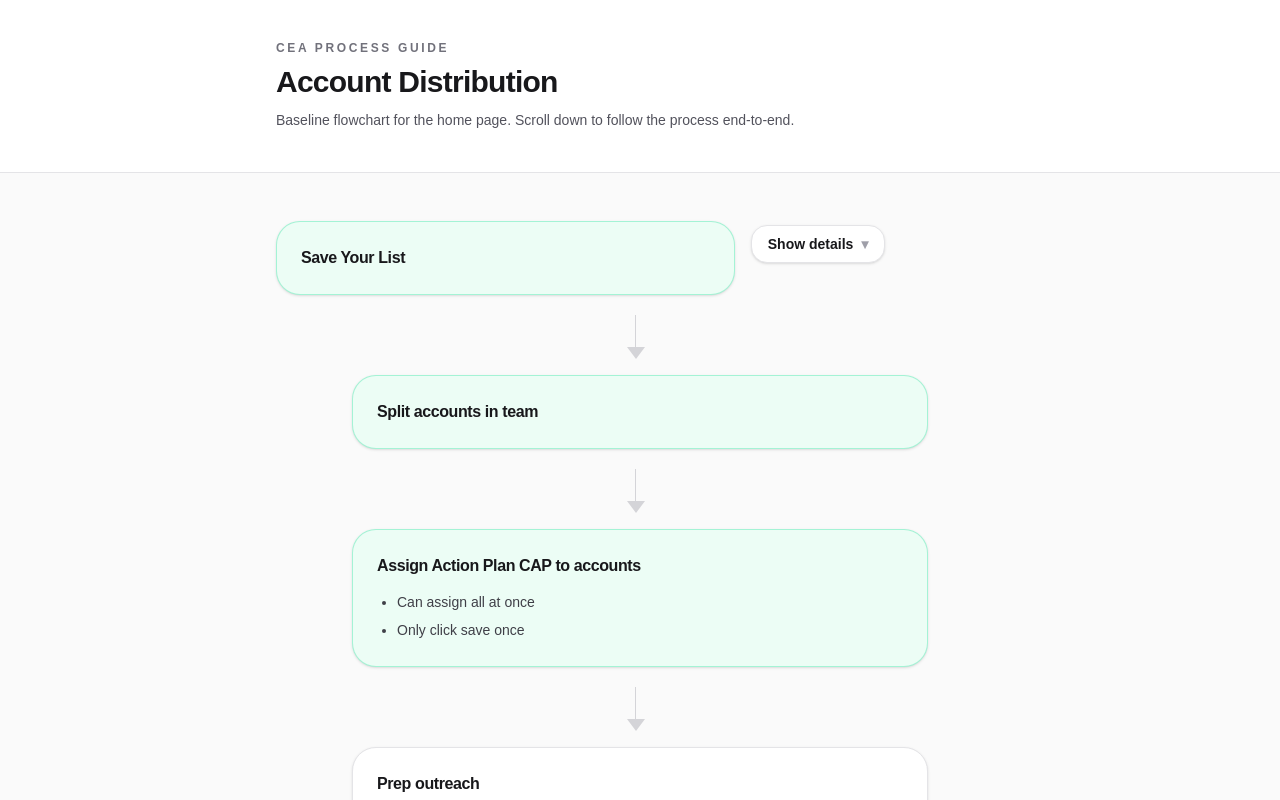
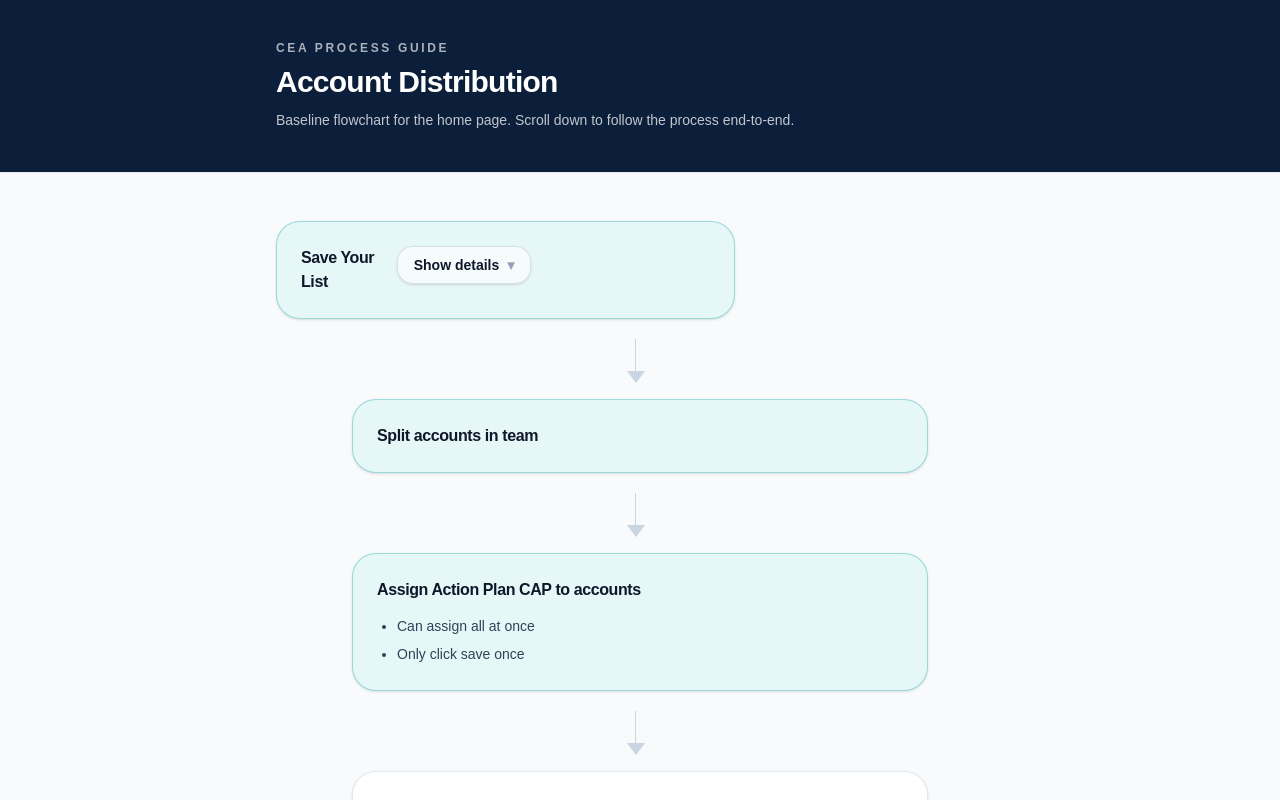
Before and after one commit to lugeorge8/ceaprocess, a Next.js app: page / in a window 1280 px wide. Shown: the top 800 px of the page. Built offline with nearby package versions, Linux system fonts and the light colour scheme.

Commit message:
Merrill-style theming + move details toggle into card

```diff
--- a/src/app/page.tsx
+++ b/src/app/page.tsx
@@ -11,20 +11,20 @@ type FlowCardProps = {
 function FlowCard({ title, bullets, tone = "neutral" }: FlowCardProps) {
   const toneCls =
     tone === "decision"
-      ? "border-amber-300/50 bg-amber-50"
+      ? "border-amber-300/40 bg-amber-50"
       : tone === "action"
-        ? "border-emerald-300/50 bg-emerald-50"
-        : "border-zinc-200 bg-white";
+        ? "border-[#0aa6a6]/35 bg-[#e6f7f7]"
+        : "border-slate-200 bg-white";
 
   return (
     <div
       className={`w-full max-w-xl rounded-3xl border p-6 shadow-sm ${toneCls}`}
     >
-      <div className="text-base font-semibold tracking-tight text-zinc-900">
+      <div className="text-base font-semibold tracking-tight text-slate-900">
         {title}
       </div>
       {bullets?.length ? (
-        <ul className="mt-3 list-disc space-y-1 pl-5 text-sm leading-6 text-zinc-700">
+        <ul className="mt-3 list-disc space-y-1 pl-5 text-sm leading-6 text-slate-700">
           {bullets.map((b) => (
             <li key={b}>{b}</li>
           ))}
@@ -37,8 +37,8 @@ function FlowCard({ title, bullets, tone = "neutral" }: FlowCardProps) {
 function DownArrow() {
   return (
     <div className="my-4 flex w-full max-w-xl items-center justify-center">
-      <div className="h-10 w-px bg-zinc-300" />
-      <div className="-ml-[9px] mt-9 h-0 w-0 border-x-[9px] border-t-[12px] border-x-transparent border-t-zinc-300" />
+      <div className="h-10 w-px bg-slate-300" />
+      <div className="-ml-[9px] mt-9 h-0 w-0 border-x-[9px] border-t-[12px] border-x-transparent border-t-slate-300" />
     </div>
   );
 }
@@ -46,20 +46,20 @@ function DownArrow() {
 function ToggleDetails({ steps }: { steps: string[] }) {
   const [open, setOpen] = useState(false);
   return (
-    <div className="w-full max-w-xl">
+    <div className="w-full">
       <button
         type="button"
         onClick={() => setOpen((v) => !v)}
-        className="inline-flex items-center gap-2 rounded-2xl border border-zinc-200 bg-white px-4 py-2 text-sm font-semibold text-zinc-900 shadow-sm hover:bg-zinc-50"
+        className="inline-flex items-center gap-2 rounded-2xl border border-slate-300/70 bg-white/65 px-4 py-2 text-sm font-semibold text-slate-900 shadow-sm hover:bg-white"
         aria-expanded={open}
       >
         {open ? "Hide details" : "Show details"}
-        <span className="text-zinc-400">▾</span>
+        <span className="text-slate-400">▾</span>
       </button>
 
       {open ? (
-        <div className="mt-3 rounded-3xl border border-zinc-200 bg-white p-5 text-sm leading-6 text-zinc-700 shadow-sm">
-          <div className="text-xs font-semibold uppercase tracking-[0.22em] text-zinc-500">
+        <div className="mt-3 rounded-3xl border border-slate-300/60 bg-white/70 p-5 text-sm leading-6 text-slate-700 shadow-sm">
+          <div className="text-xs font-semibold uppercase tracking-[0.22em] text-slate-500">
             Steps
           </div>
           <ol className="mt-3 list-decimal space-y-1 pl-5">
@@ -75,16 +75,16 @@ function ToggleDetails({ steps }: { steps: string[] }) {
 
 export default function Home() {
   return (
-    <div className="min-h-screen bg-zinc-50 text-zinc-900">
-      <header className="border-b border-zinc-200 bg-white">
+    <div className="min-h-screen bg-slate-50 text-slate-900">
+      <header className="border-b border-slate-200 bg-[#0b1f3a] text-white">
         <div className="mx-auto flex w-full max-w-3xl flex-col gap-2 px-5 py-10">
-          <div className="text-xs font-semibold uppercase tracking-[0.22em] text-zinc-500">
+          <div className="text-xs font-semibold uppercase tracking-[0.22em] text-white/65">
             CEA Process Guide
           </div>
-          <h1 className="text-3xl font-semibold tracking-tight">
+          <h1 className="text-3xl font-semibold tracking-tight text-white">
             Account Distribution
           </h1>
-          <p className="max-w-2xl text-sm leading-6 text-zinc-600">
+          <p className="max-w-2xl text-sm leading-6 text-white/75">
             Baseline flowchart for the home page. Scroll down to follow the
             process end-to-end.
           </p>
@@ -94,8 +94,12 @@ export default function Home() {
       <main className="mx-auto w-full max-w-3xl px-5 py-12">
         <div className="flex flex-col items-center">
           <div className="flex w-full flex-col items-center gap-4 lg:max-w-none lg:flex-row lg:items-start lg:justify-center">
-            <FlowCard title="Save Your List" tone="action" />
-            <div className="lg:w-[420px] lg:pt-1">
+            <div className="w-full max-w-xl rounded-3xl border border-[#0aa6a6]/35 bg-[#e6f7f7] p-6 shadow-sm">
+              <div className="flex items-start justify-between gap-4">
+                <div className="text-base font-semibold tracking-tight text-slate-900">
+                  Save Your List
+                </div>
+
                 <ToggleDetails
                   steps={[
                     "Open PMAC in CEW",
@@ -107,6 +111,8 @@ export default function Home() {
                   ]}
                 />
               </div>
+            </div>
+            <div className="hidden lg:block lg:w-[420px]" />
           </div>
           <DownArrow />
 
@@ -193,12 +199,12 @@ export default function Home() {
 
           {/* Placeholder sections */}
           <section className="mt-16 w-full max-w-xl">
-            <div className="rounded-3xl border border-zinc-200 bg-white p-6 shadow-sm">
-              <div className="text-xs font-semibold uppercase tracking-[0.22em] text-zinc-500">
+            <div className="rounded-3xl border border-slate-200 bg-white p-6 shadow-sm">
+              <div className="text-xs font-semibold uppercase tracking-[0.22em] text-slate-500">
                 Templates
               </div>
               <div className="mt-2 text-base font-semibold">Email templates</div>
-              <p className="mt-2 text-sm leading-6 text-zinc-700">
+              <p className="mt-2 text-sm leading-6 text-slate-700">
                 (Placeholder) Add copy-paste templates for follow-up emails,
                 realignment outreach, and close-out confirmations.
               </p>
@@ -234,7 +240,7 @@ export default function Home() {
         </div>
       </main>
 
-      <footer className="border-t border-zinc-200 bg-white">
+      <footer className="border-t border-slate-200 bg-white">
         <div className="mx-auto w-full max-w-3xl px-5 py-8 text-xs text-zinc-500">
           Version 0.1 — baseline flow. Next: make branch selection interactive
           and attach links/templates.
```
Lines whose indentation alone changed are shown as unchanged.
